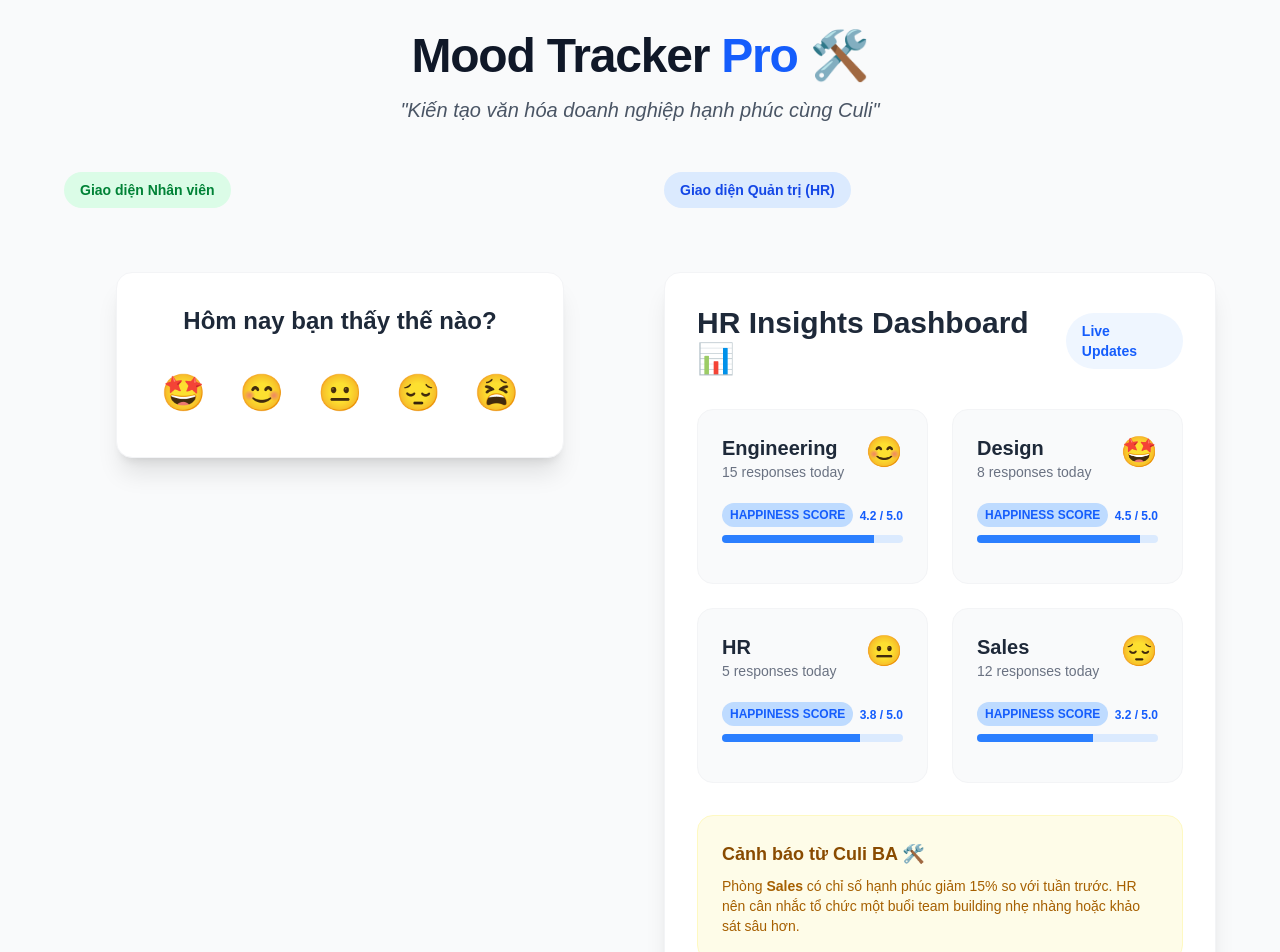
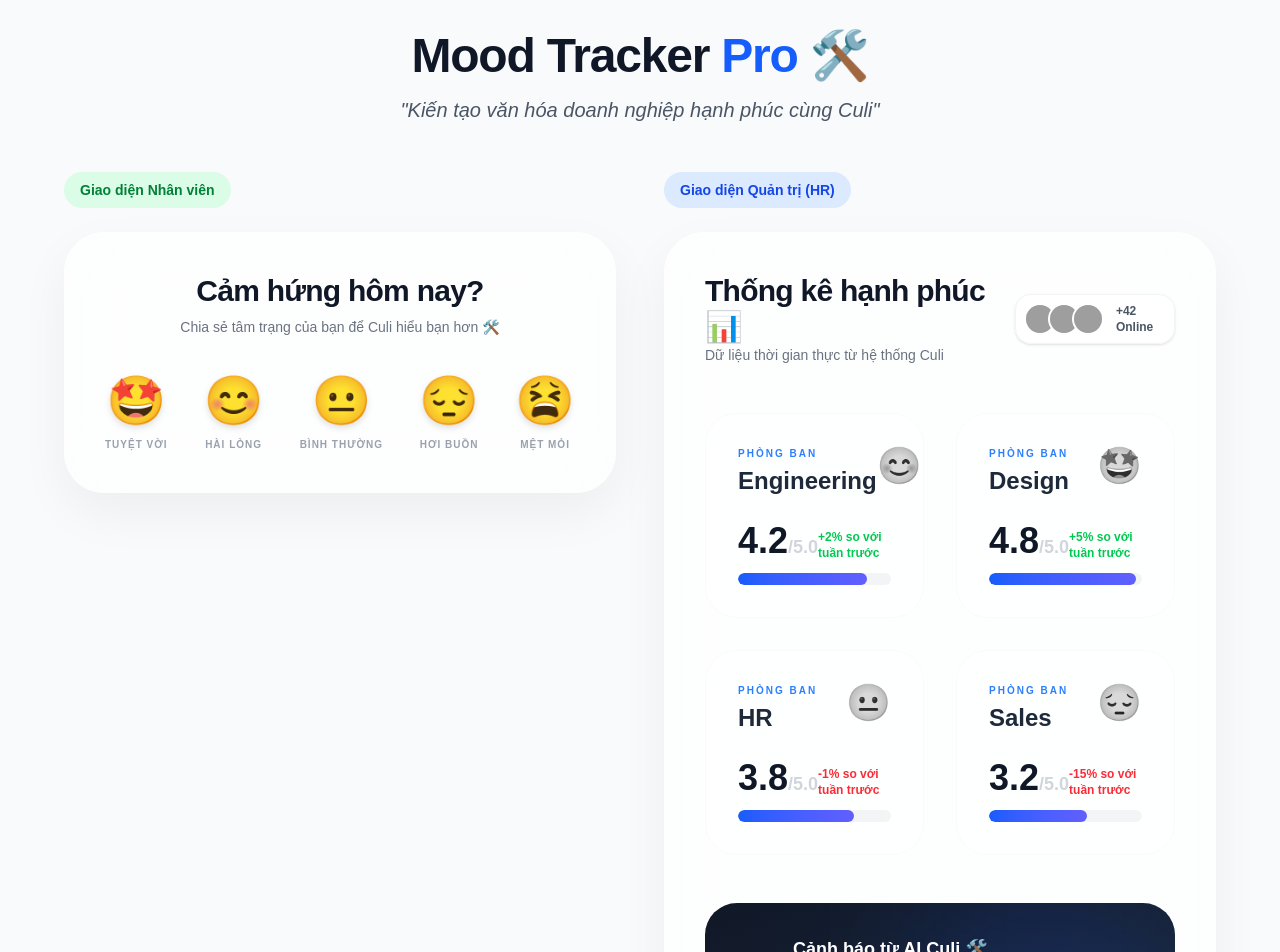
Before and after one commit to babybubu-dev/mood-feedback-tracker, a Next.js app: page / in a window 1280 px wide. Shown: the top 952 px of the page. Built offline with nearby package versions, Linux system fonts and the light colour scheme; grey boxes are pictures that could not be loaded.

Commit message:
feat: upgrade UI/UX to Pro Max with glassmorphism and login interface

```diff
--- a/components/HRDashboard.tsx
+++ b/components/HRDashboard.tsx
@@ -1,62 +1,78 @@
 "use client";
-import { useState, useEffect } from "react";
+import { useState } from "react";
 
 const departmentData = [
-  { name: "Engineering", score: 4.2, count: 15, mood: "😊" },
-  { name: "Design", score: 4.5, count: 8, mood: "🤩" },
-  { name: "HR", score: 3.8, count: 5, mood: "😐" },
-  { name: "Sales", score: 3.2, count: 12, mood: "😔" },
+  { name: "Engineering", score: 4.2, count: 15, mood: "😊", trend: "+2%" },
+  { name: "Design", score: 4.8, count: 8, mood: "🤩", trend: "+5%" },
+  { name: "HR", score: 3.8, count: 5, mood: "😐", trend: "-1%" },
+  { name: "Sales", score: 3.2, count: 12, mood: "😔", trend: "-15%" },
 ];
 
 export default function HRDashboard() {
   return (
-    <div className="p-8 bg-white rounded-2xl shadow-xl max-w-4xl mx-auto mt-10 border border-gray-100">
-      <div className="flex justify-between items-center mb-8">
-        <h2 className="text-3xl font-extrabold text-gray-800">HR Insights Dashboard 📊</h2>
-        <div className="bg-blue-50 px-4 py-2 rounded-full text-blue-600 font-semibold text-sm">
-          Live Updates
+    <div className="backdrop-blur-2xl bg-white/70 border border-white/30 rounded-[2.5rem] shadow-[0_20px_50px_rgba(0,0,0,0.05)] p-10">
+      <div className="flex flex-col md:flex-row justify-between items-start md:items-center gap-6 mb-12">
+        <div>
+          <h2 className="text-3xl font-black text-gray-900 tracking-tight">Thống kê hạnh phúc 📊</h2>
+          <p className="text-gray-500 text-sm">Dữ liệu thời gian thực từ hệ thống Culi</p>
+        </div>
+        <div className="flex items-center gap-3 bg-white/80 p-2 rounded-2xl border border-gray-100 shadow-sm">
+          <div className="flex -space-x-2">
+            {[1,2,3].map(i => (
+              <div key={i} className="w-8 h-8 rounded-full border-2 border-white bg-gray-200 overflow-hidden">
+                <img src={`https://i.pravatar.cc/100?img=${i+10}`} alt="avatar" />
+              </div>
+            ))}
+          </div>
+          <span className="text-xs font-bold text-gray-600 pr-2">+42 Online</span>
         </div>
       </div>
 
-      <div className="grid grid-cols-1 md:grid-cols-2 gap-6">
+      <div className="grid grid-cols-1 md:grid-cols-2 gap-8">
         {departmentData.map((dept) => (
-          <div key={dept.name} className="p-6 bg-gray-50 rounded-2xl border border-gray-100 hover:shadow-md transition-shadow">
-            <div className="flex justify-between items-start mb-4">
+          <div key={dept.name} className="group p-8 bg-white/50 rounded-[2rem] border border-gray-50 hover:border-blue-200 hover:bg-white transition-all duration-500 hover:shadow-2xl hover:shadow-blue-500/5">
+            <div className="flex justify-between items-start mb-6">
               <div>
-                <h3 className="text-xl font-bold text-gray-800">{dept.name}</h3>
-                <p className="text-sm text-gray-500">{dept.count} responses today</p>
+                <span className="text-[10px] font-black text-blue-500 uppercase tracking-[0.2em] mb-1 block">Phòng ban</span>
+                <h3 className="text-2xl font-black text-gray-800">{dept.name}</h3>
               </div>
-              <span className="text-3xl">{dept.mood}</span>
+              <div className="text-4xl filter grayscale group-hover:grayscale-0 transition-all duration-500 transform group-hover:scale-110">
+                {dept.mood}
+              </div>
             </div>
-            <div className="relative pt-1">
-              <div className="flex mb-2 items-center justify-between">
-                <div>
-                  <span className="text-xs font-semibold inline-block py-1 px-2 uppercase rounded-full text-blue-600 bg-blue-200">
-                    Happiness Score
-                  </span>
-                </div>
-                <div className="text-right">
-                  <span className="text-xs font-semibold inline-block text-blue-600">
-                    {dept.score} / 5.0
-                  </span>
-                </div>
+
+            <div className="space-y-3">
+              <div className="flex justify-between items-end">
+                <span className="text-4xl font-black text-gray-900">{dept.score}<span className="text-lg text-gray-300">/5.0</span></span>
+                <span className={`text-xs font-bold ${dept.trend.startsWith('+') ? 'text-green-500' : 'text-red-500'}`}>
+                  {dept.trend} so với tuần trước
+                </span>
               </div>
-              <div className="overflow-hidden h-2 mb-4 text-xs flex rounded bg-blue-100">
+              <div className="h-3 w-full bg-gray-100 rounded-full overflow-hidden">
                 <div
+                  className={`h-full bg-gradient-to-r from-blue-600 to-indigo-500 transition-all duration-1000 ease-out rounded-full`}
                   style={{ width: `${(dept.score / 5) * 100}%` }}
-                  className="shadow-none flex flex-col text-center whitespace-nowrap text-white justify-center bg-blue-500 transition-all duration-500"
-                ></div>
+                />
               </div>
             </div>
           </div>
         ))}
       </div>
 
-      <div className="mt-8 p-6 bg-yellow-50 rounded-2xl border border-yellow-100">
-        <h3 className="text-lg font-bold text-yellow-800 mb-2">Cảnh báo từ Culi BA 🛠️</h3>
-        <p className="text-sm text-yellow-700">
-          Phòng <strong>Sales</strong> có chỉ số hạnh phúc giảm 15% so với tuần trước. HR nên cân nhắc tổ chức một buổi team building nhẹ nhàng hoặc khảo sát sâu hơn.
-        </p>
+      <div className="mt-12 p-8 bg-gradient-to-br from-gray-900 to-gray-800 rounded-[2rem] relative overflow-hidden group">
+        <div className="absolute top-0 right-0 w-64 h-64 bg-blue-600/20 blur-[80px] group-hover:bg-blue-600/30 transition-all"></div>
+        <div className="relative z-10 flex items-center gap-6">
+          <div className="w-14 h-14 bg-white/10 backdrop-blur-md rounded-2xl flex items-center justify-center text-2xl border border-white/10">
+            ⚠️
+          </div>
+          <div>
+            <h3 className="text-white font-black text-lg mb-1">Cảnh báo từ AI Culi 🛠️</h3>
+            <p className="text-gray-400 text-sm leading-relaxed">
+              Phòng <span className="text-white font-bold">Sales</span> đang có dấu hiệu sụt giảm tinh thần nghiêm trọng (-15%).
+              Hệ thống gợi ý tổ chức 1 buổi 1-on-1 hoặc Workshop giải tỏa áp lực.
+            </p>
+          </div>
+        </div>
       </div>
     </div>
   );
--- a/components/MoodPicker.tsx
+++ b/components/MoodPicker.tsx
@@ -2,29 +2,27 @@
 import { useState } from "react";
 
 const moods = [
-  { emoji: "🤩", label: "Excellent", value: 5 },
-  { emoji: "😊", label: "Good", value: 4 },
-  { emoji: "😐", label: "Neutral", value: 3 },
-  { emoji: "😔", label: "Bad", value: 2 },
-  { emoji: "😫", label: "Terrible", value: 1 },
+  { emoji: "🤩", label: "Tuyệt vời", value: 5, color: "from-yellow-400 to-orange-500" },
+  { emoji: "😊", label: "Hài lòng", value: 4, color: "from-green-400 to-emerald-500" },
+  { emoji: "😐", label: "Bình thường", value: 3, color: "from-blue-400 to-indigo-500" },
+  { emoji: "😔", label: "Hơi buồn", value: 2, color: "from-purple-400 to-pink-500" },
+  { emoji: "😫", label: "Mệt mỏi", value: 1, color: "from-red-400 to-rose-600" },
 ];
 
 export default function MoodPicker() {
   const [selected, setSelected] = useState<number | null>(null);
   const [loading, setLoading] = useState(false);
+  const [feedbackSent, setFeedbackSent] = useState(false);
 
   const handleSelect = async (value: number) => {
     setSelected(value);
     setLoading(true);
     try {
-      const res = await fetch("/api/mood", {
+      await fetch("/api/mood", {
         method: "POST",
         headers: { "Content-Type": "application/json" },
         body: JSON.stringify({ mood: value }),
       });
-      if (res.ok) {
-        console.log("Mood logged successfully");
-      }
     } catch (error) {
       console.error(error);
     } finally {
@@ -33,48 +31,73 @@ export default function MoodPicker() {
   };
 
   return (
-    <div className="p-8 bg-white rounded-2xl shadow-xl text-center max-w-md mx-auto mt-10 border border-gray-100">
-      <h2 className="text-2xl font-bold mb-6 text-gray-800">Hôm nay bạn thấy thế nào?</h2>
-      <div className="flex justify-between gap-2">
+    <div className="backdrop-blur-2xl bg-white/70 border border-white/30 rounded-[2.5rem] shadow-[0_20px_50px_rgba(0,0,0,0.05)] p-10 text-center max-w-xl mx-auto">
+      <h2 className="text-3xl font-black mb-2 text-gray-900 tracking-tight">Cảm hứng hôm nay?</h2>
+      <p className="text-gray-500 text-sm mb-10">Chia sẻ tâm trạng của bạn để Culi hiểu bạn hơn 🛠️</p>
+
+      <div className="flex justify-between items-center gap-4">
         {moods.map((m) => (
           <button
             key={m.value}
             onClick={() => handleSelect(m.value)}
             disabled={loading}
-            className={`text-4xl p-3 rounded-xl transition-all ${
-              selected === m.value ? "bg-blue-100 scale-110 border-2 border-blue-400" : "hover:bg-gray-50"
+            className={`group relative flex flex-col items-center transition-all duration-500 ${
+              selected === m.value ? "scale-110" : "hover:scale-105"
             }`}
-            title={m.label}
           >
+            <div className={`text-5xl mb-3 drop-shadow-md transition-transform group-hover:rotate-12 ${
+              selected === m.value ? "animate-bounce" : ""
+            }`}>
               {m.emoji}
+            </div>
+            <span className={`text-[10px] font-bold uppercase tracking-widest transition-colors ${
+              selected === m.value ? "text-blue-600" : "text-gray-400 group-hover:text-gray-600"
+            }`}>
+              {m.label}
+            </span>
+            {selected === m.value && (
+              <div className={`absolute -bottom-2 w-1 h-1 rounded-full bg-blue-600 animate-ping`}></div>
+            )}
           </button>
         ))}
       </div>
 
-      {selected && (
-        <div className="mt-6 animate-in fade-in slide-in-from-bottom-4 text-left">
-          <label className="block text-sm font-medium text-gray-700 mb-2">
-            Chia sẻ thêm lý do nếu bạn muốn (ẩn danh):
-          </label>
+      {selected && !feedbackSent && (
+        <div className="mt-12 space-y-4 animate-in fade-in slide-in-from-top-4 duration-700">
+          <div className="relative">
             <textarea
-            className="w-full p-3 border rounded-xl focus:ring-2 focus:ring-blue-400 outline-none text-gray-700 text-sm"
-            placeholder="Tại sao bạn cảm thấy như vậy?..."
-            rows={3}
-            onBlur={async (e) => {
-              const feedback = e.target.value;
+              className="w-full p-6 bg-gray-50/50 border border-gray-100 rounded-[1.5rem] focus:ring-4 focus:ring-blue-500/10 focus:bg-white outline-none text-gray-700 text-sm transition-all placeholder:text-gray-400 resize-none"
+              placeholder="Có chuyện gì làm bạn bận tâm không? (Chia sẻ ẩn danh...)"
+              rows={4}
+              onKeyDown={async (e) => {
+                if (e.key === 'Enter' && !e.shiftKey) {
+                  e.preventDefault();
+                  const feedback = (e.target as HTMLTextAreaElement).value;
                   if (feedback) {
                     await fetch("/api/feedback", {
                       method: "POST",
                       headers: { "Content-Type": "application/json" },
                       body: JSON.stringify({ moodId: selected, text: feedback }),
                     });
-                alert("Cảm ơn góp ý ẩn danh của bạn! 🛡️");
+                    setFeedbackSent(true);
+                  }
                 }
               }}
             />
-          <p className="mt-2 text-[10px] text-gray-400 italic">
-            * Thông tin này được gửi ẩn danh trực tiếp đến HR để cải thiện môi trường làm việc.
-          </p>
+            <div className="absolute bottom-4 right-6 flex items-center gap-2">
+              <span className="text-[10px] text-gray-400 font-medium">Nhấn Enter để gửi</span>
+            </div>
+          </div>
+          <div className="flex items-center justify-center gap-2 text-[10px] text-gray-400 uppercase tracking-widest font-bold">
+            <span className="w-1.5 h-1.5 bg-green-500 rounded-full"></span>
+            Mã hóa đầu cuối & Ẩn danh
+          </div>
+        </div>
+      )}
+
+      {feedbackSent && (
+        <div className="mt-10 p-6 bg-blue-50/50 rounded-2xl border border-blue-100 animate-in zoom-in duration-500">
+          <p className="text-blue-700 font-bold text-sm">Cảm ơn bạn! Culi đã nhận được thông điệp. 💙</p>
         </div>
       )}
     </div>
```
Also changed, not shown: app/login/page.tsx (added, +77 -0 lines). Lines whose indentation alone changed are shown as unchanged.
